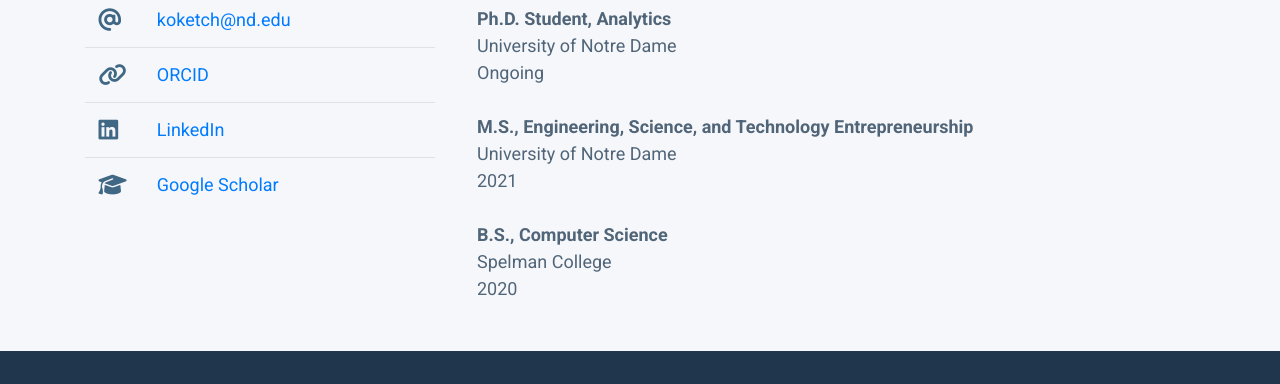
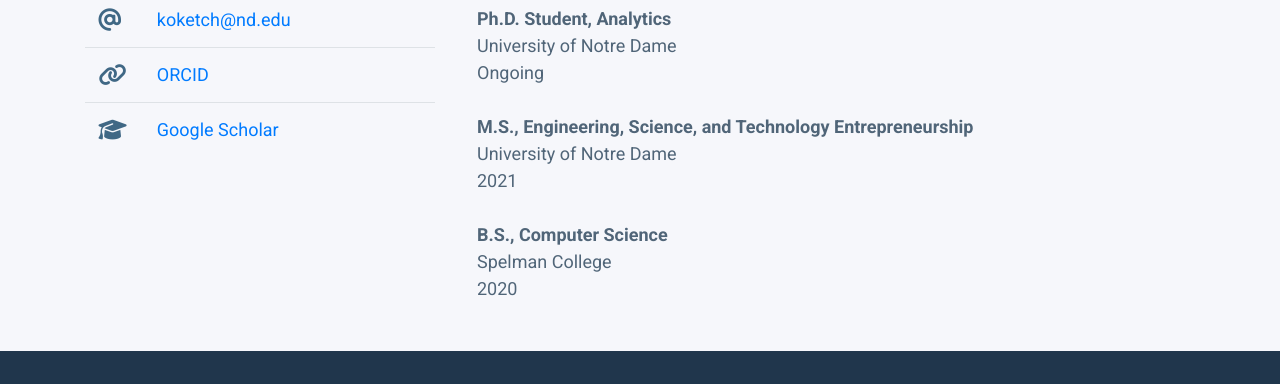
Before and after one commit to Kezy-Oketch/Kezy-Oketch.github.io, a plain HTML site: page index.html in a window 1280 px wide. Shown: the part 688-1072 px from the top of the page. Drawn offline with nearby package versions, Linux system fonts and the light colour scheme.

Commit message:
Update index.html

```diff
--- a/index.html
+++ b/index.html
@@ -81,12 +81,12 @@
           </tr>
 
           <!-- LinkedIn -->
-          <tr class="d-flex">
+<!--           <tr class="d-flex">
             <td class="col-2"><i class="fab fa-lg fa-linkedin"></i></td>
             <td class="col-10">
               <a href="https://www.linkedin.com/in/kezia-oketch/" target="_blank">LinkedIn</a>
             </td>
-          </tr>
+          </tr> -->
 
           <!-- Google Scholar -->
           <tr class="d-flex">
```
